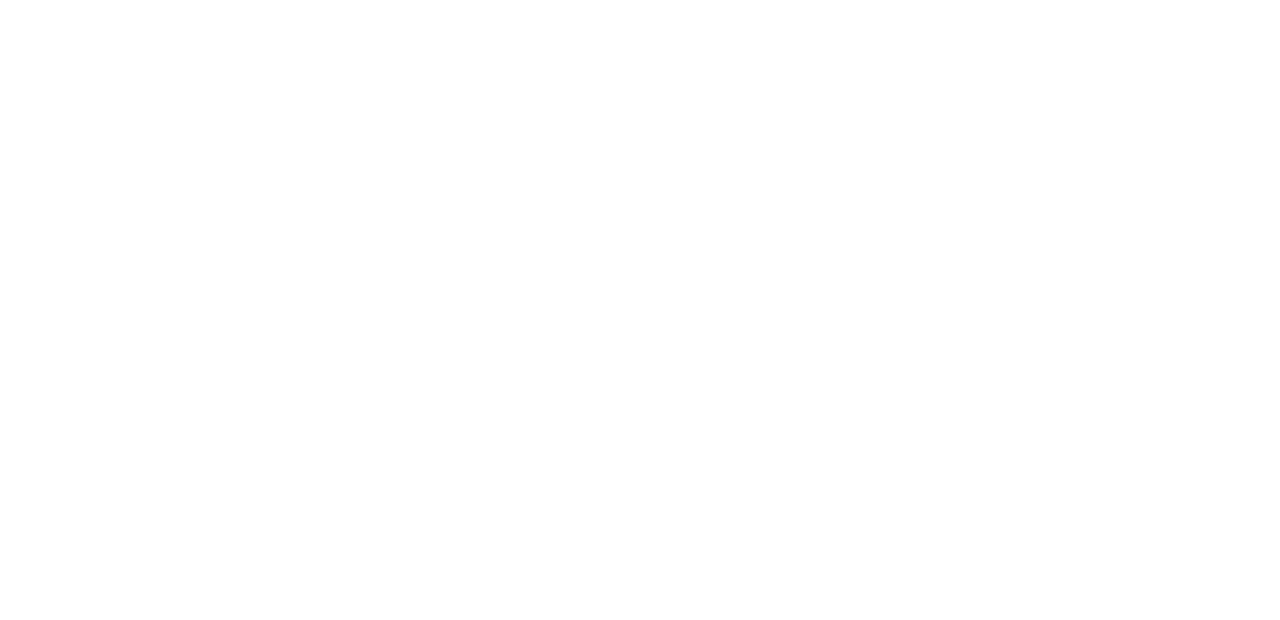
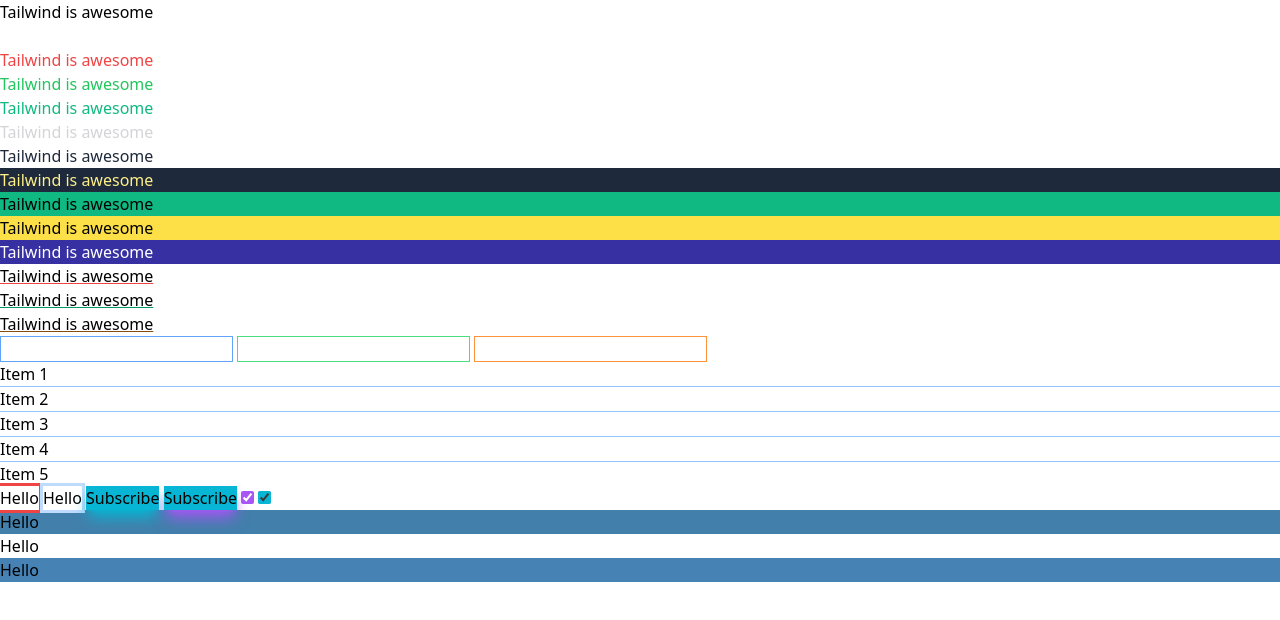
Before and after one commit to dhruvArora8053/tailwind-sandbox-starter, a plain HTML site: page 02-colors/index.html in a window 1280 px wide. Drawn offline with nearby package versions, Linux system fonts and the light colour scheme.

Commit message:
implementing fundamentals

```diff
--- a/02-colors/index.html
+++ b/02-colors/index.html
@@ -12,21 +12,56 @@
     <!-- white, black, red, green, blue, orange, yellow, purple, lime, emerald, teal, cyan, indigo, violet, fuchsia, pink, rose, sky, gray, slate, zinc, neutral, stone, amber,  -->
 
     <!-- Text Colors -->
+    <p class="text-black">Tailwind is awesome</p>
+    <p class="text-white">Tailwind is awesome</p>
+    <p class="text-red-500">Tailwind is awesome</p>
+    <p class="text-green-500">Tailwind is awesome</p>
+    <p class="text-emerald-500">Tailwind is awesome</p>
+    <p class="text-zinc-300">Tailwind is awesome</p>
+    <p class="text-slate-800">Tailwind is awesome</p>
 
     <!-- Background Colors -->
+    <p class="bg-slate-800 text-yellow-200">Tailwind is awesome</p>
+    <p class="bg-emerald-500">Tailwind is awesome</p>
+    <p class="bg-yellow-300">Tailwind is awesome</p>
+    <p class="bg-indigo-800 text-white">Tailwind is awesome</p>
 
     <!-- Text Underline -->
+    <p class="underline decoration-red-500">Tailwind is awesome</p>
+    <p class="underline decoration-emerald-600">Tailwind is awesome</p>
+    <p class="underline decoration-yellow-800">Tailwind is awesome</p>
 
     <!-- Border Colors -->
+    <input type="text" class="border border-blue-400" />
+    <input type="text" class="border border-green-400" />
+    <input type="text" class="border border-orange-400" />
 
     <!-- Divide Colors -->
+    <div class="divide-y divide-blue-300">
+      <div>Item 1</div>
+      <div>Item 2</div>
+      <div>Item 3</div>
+      <div>Item 4</div>
+      <div>Item 5</div>
+    </div>
 
     <!-- Outline Colors -->
+    <button class="outline outline-red-500">Hello</button>
+    <button class="outline outline-blue-200">Hello</button>
 
     <!-- Box Shadow Colors (Opacity defaults to 100, but you can set it)-->
+    <button class="shadow-lg bg-cyan-500 shadow-cyan-500">Subscribe</button>
+    <button class="shadow-lg bg-cyan-500 shadow-purple-500/100">
+      Subscribe
+    </button>
 
     <!-- Accent Colors -->
+    <input type="checkbox" class="accent-purple-500" checked />
+    <input type="checkbox" class="accent-cyan-500" checked />
 
     <!-- Arbitrary Colors -->
+    <div class="bg-[#427fab]">Hello</div>
+    <div class="bg-[rgb(255, 0 ,0)]">Hello</div>
+    <div class="bg-[steelblue]">Hello</div>
   </body>
 </html>
```
Also changed, not shown: 01-utility-first/index.html (+9 -1 lines).
